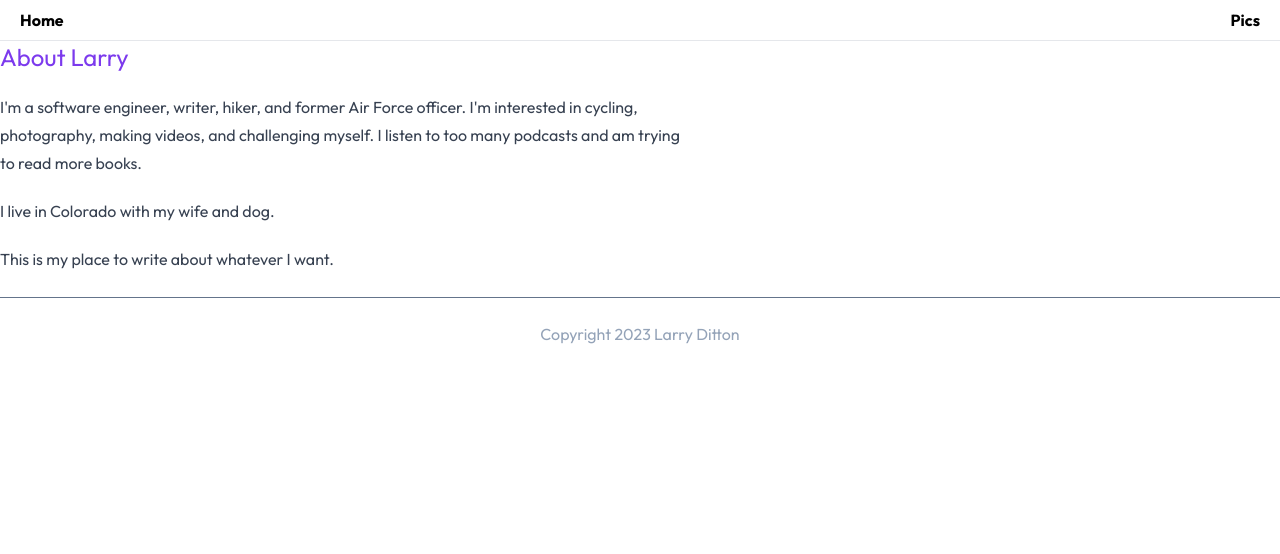
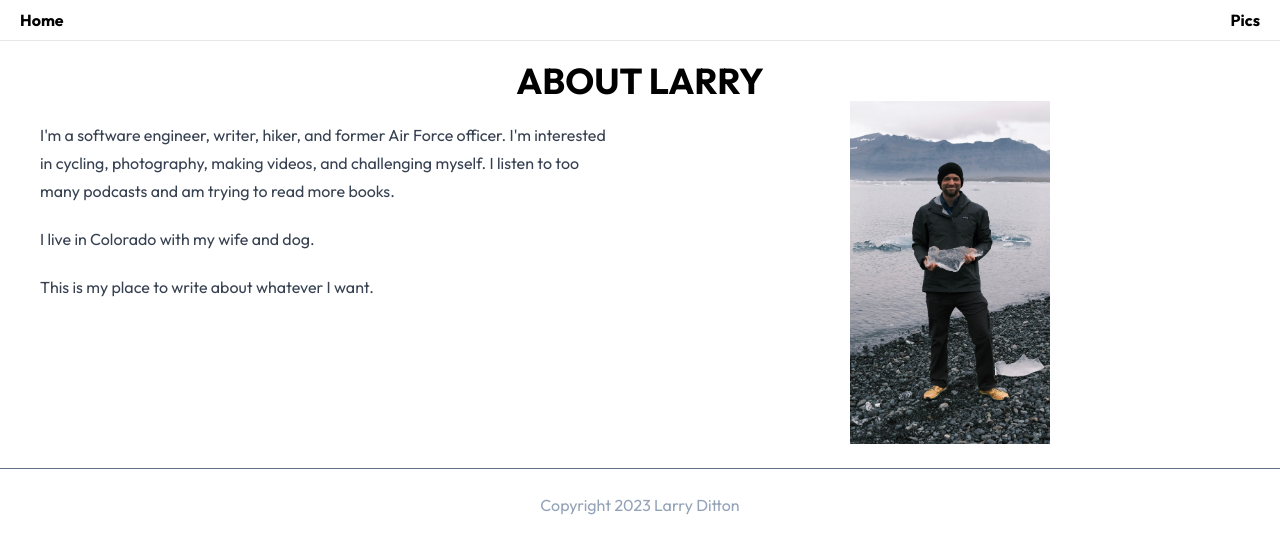
Before and after one commit to larryshank/larrywhatever, a Next.js app: page /about in a window 1280 px wide. Shown: the top 554 px of the page. Built offline with nearby package versions, Linux system fonts and the light colour scheme.

Commit message:
Update styling

```diff
--- a/src/app/about/page.tsx
+++ b/src/app/about/page.tsx
@@ -1,7 +1,7 @@
-import getPostMetadata from '@/helpers/getPostMetadata';
 import fs from 'fs';
 import matter from 'gray-matter';
 import Markdown from 'markdown-to-jsx';
+import Image from 'next/image';
 import Link from 'next/link';
 
 const getPostContent = () => {
@@ -33,12 +33,24 @@ const AboutPage = (props: any) => {
   return (
     <div>
       {header}
-      <Link href="/">
-        <h1 className="text-2xl text-violet-600">{post.data.title}</h1>
-      </Link>
-      <article className="1g:prose-xl prose">
-        <Markdown>{post.content}</Markdown>
-      </article>
+      <div className="flex justify-center">
+        <Link href="/">
+          <h1 className="mt-5 text-4xl font-bold">{post.data.title}</h1>
+        </Link>
+      </div>
+      <div className="mx-auto grid grid-cols-1 gap-10 px-10 md:grid-cols-2">
+        <article className="1g:prose-xl prose justify-self-center">
+          <Markdown>{post.content}</Markdown>
+        </article>
+        <Image
+          className="justify-self-center"
+          src="/images/about_me.jpeg"
+          width={200}
+          height={200}
+          alt="Me"
+          quality={100}
+        />
+      </div>
     </div>
   );
 };
--- a/src/app/posts/[slug]/page.tsx
+++ b/src/app/posts/[slug]/page.tsx
@@ -24,12 +24,15 @@ const PostPage = (props: any) => {
   const slug = props.params.slug;
   const post = getPostContent(slug);
   return (
-    <div>
+    <div className="flex flex-col items-center">
       <Link href="/">
-        <h1 className="text-2xl text-violet-600">{post.data.title}</h1>
+        <h1 className="mt-5 font-serif text-4xl font-bold">
+          {post.data.title}
+        </h1>
+        <div className="mt-2 border-b border-black" />
       </Link>
-      <article className="1g:prose-xl prose">
-        <Markdown>{post.content}</Markdown>
+      <article className="lg:prose-l prose w-[95vw] prose-a:text-blue-600 prose-img:mx-auto">
+        <Markdown className="px-5">{post.content}</Markdown>
       </article>
     </div>
   );
--- a/src/articles/about.mdx
+++ b/src/articles/about.mdx
@@ -1,5 +1,5 @@
 ---
-title: 'About Larry'
+title: 'ABOUT LARRY'
 date: '2023-08-13'
 ---
 
```
Also changed, not shown: public/images/about_me.jpeg (added).
